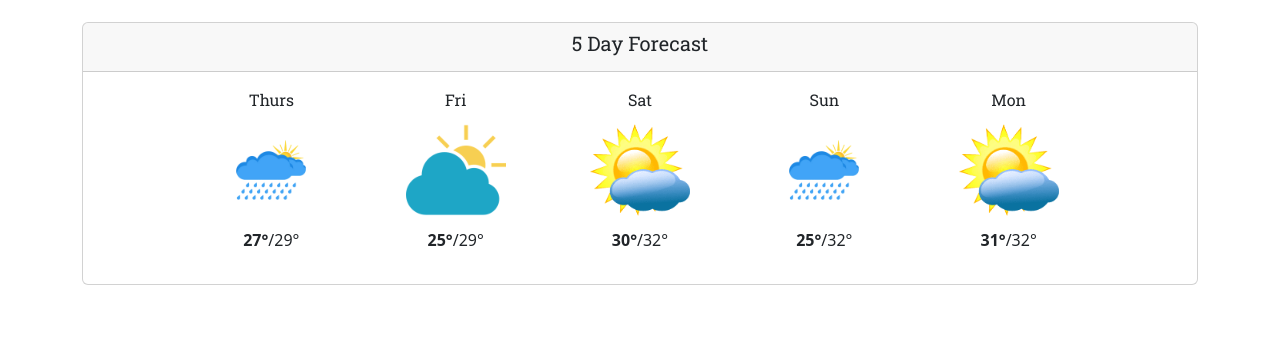
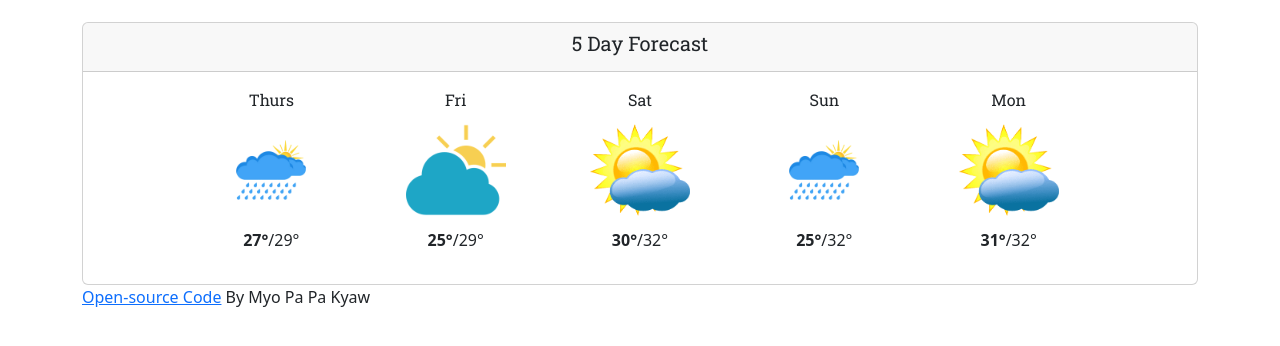
Before and after one commit to Cyntra-22/WeatherAPP, a plain HTML site: page index.html in a window 1280 px wide. Shown: the part 392-738 px from the top of the page. Drawn offline with nearby package versions, Linux system fonts and the light colour scheme.

Commit message:
Updated the index.html with a link ( open-source code )

```diff
--- a/index.html
+++ b/index.html
@@ -152,6 +152,7 @@
           </div>
         </div>
       </div>
+      <a href="https://github.com/Cyntra-22/WeatherAPP">Open-source Code</a> By Myo Pa Pa Kyaw
     </div>
 
     <script src="src/index.js"></script>
```
